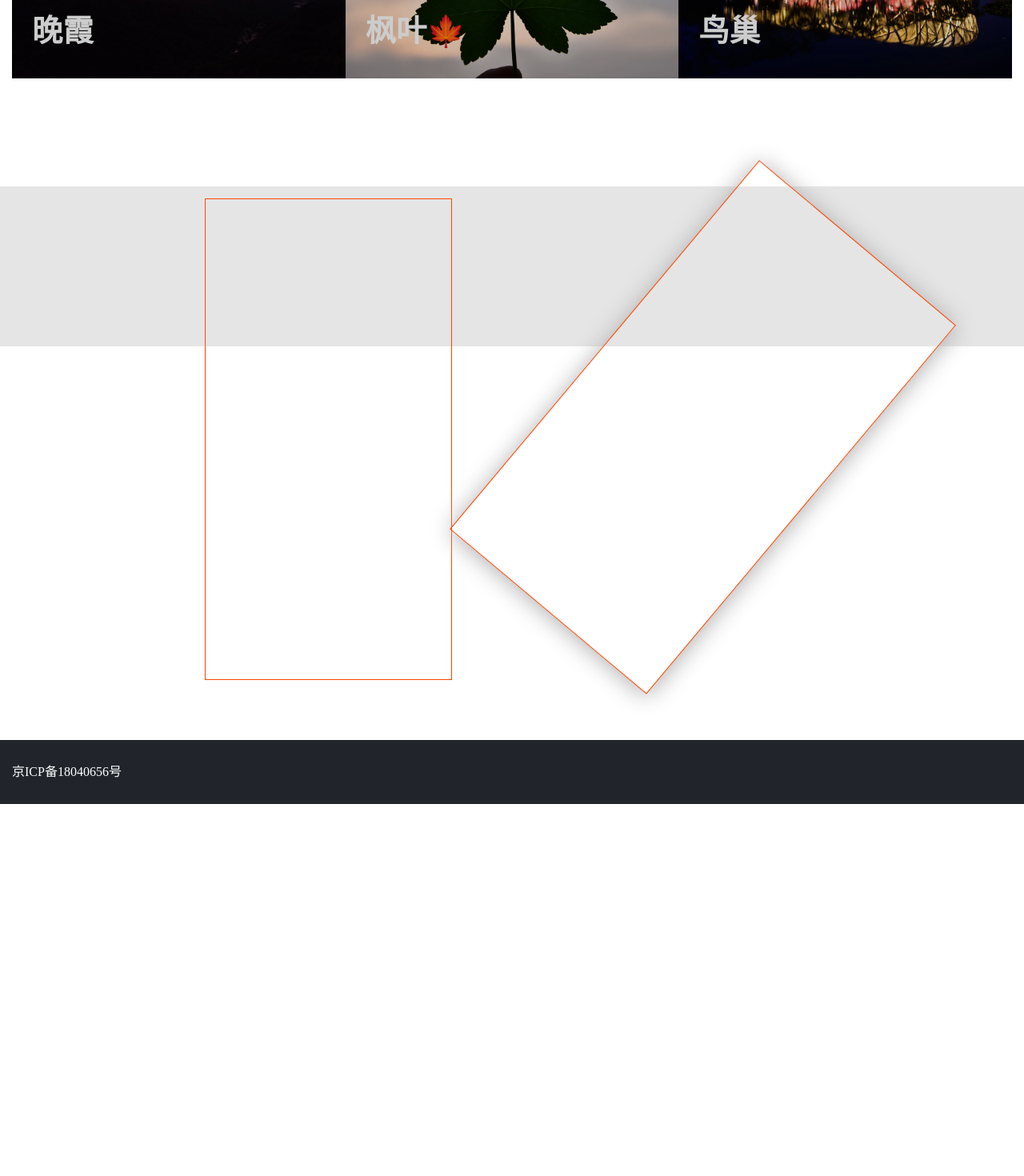
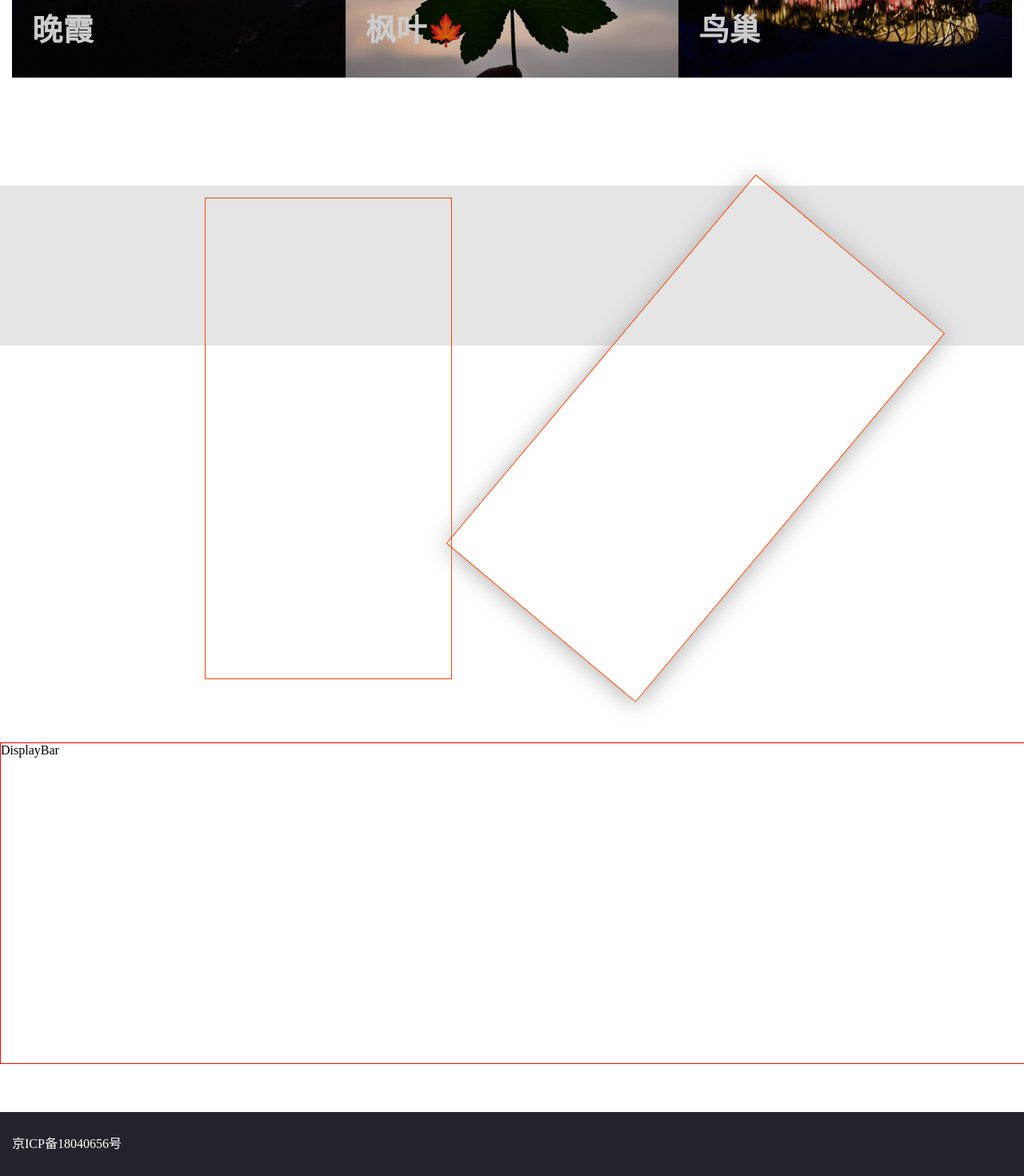
Before and after one commit to chen8000/orange, a React app: page /home in a window 1280 px wide. Shown: the part 1059-2529 px from the top of the page at 80% size. Before the commit the page ends 2064 px from the top, so only its background shows below. Built offline with nearby package versions, Linux system fonts and the light colour scheme.

Commit message:
增加displayBar板块

```diff
--- /dev/null
+++ b/src/components/home/displayBar/index.jsx
@@ -0,0 +1,16 @@
+
+import React, { Component } from 'react'
+import style from './index.scss'
+
+class DisplayBar extends Component {
+
+    render(){
+        return(
+            <div className={ style.bar } >
+                DisplayBar
+            </div>
+        )
+    }
+}
+
+export default DisplayBar
--- /dev/null
+++ b/src/components/home/displayBar/index.scss
@@ -0,0 +1,9 @@
+
+@import '../../commonStyle/commonSet';
+
+.bar{
+    @include wh(100%, 400px);
+    margin-top: $PlateMargin;
+    margin-bottom:$PlateMargin;
+    border: 1px solid red
+}
--- a/src/components/home/index.jsx
+++ b/src/components/home/index.jsx
@@ -6,6 +6,7 @@ import React, { Component } from 'react'
 import Banner from './banner'
 import Todo from './todo'
 import StylePiece from './stylePiece'
+import DisplayBar from './displayBar'
 
 
 class Home extends Component {
@@ -16,6 +17,7 @@ class Home extends Component {
                 <Banner />
                 <Todo />
                 <StylePiece />
+                <DisplayBar />
             </div>
         )
     }
--- a/src/components/home/stylePiece/index.scss
+++ b/src/components/home/stylePiece/index.scss
@@ -17,21 +17,26 @@
     .content{
         @include wh(60%);
         @include marginCenter();
+
         position: relative;
         padding: 15px;
 
+        &:after{
+            @include afterClear();
+        }
 
         .leftImg{
             @include wh(40%, 600px);
             border:1px solid $Gcolor;
+            display: inline-block;
         }
         .rightImg{
             @include wh(40%, 600px);
-
+            float: right;
             border: 1px solid $Gcolor;
-            position: absolute;
-            top:0;
-            right:0;
+            // position: absolute;
+            // top:0;
+            // right:0;
             box-shadow:2px 2px 30px #adadad;
             transform: rotate(40deg);
 
--- a/src/components/home/todo/index.scss
+++ b/src/components/home/todo/index.scss
@@ -14,7 +14,7 @@
 
         &:after{
             @include PseudoBlock();
-            @include wh(100%, 3px);
+            @include wh(100%, 2px);
             @include bg($Gcolor);
         }
     }
```
